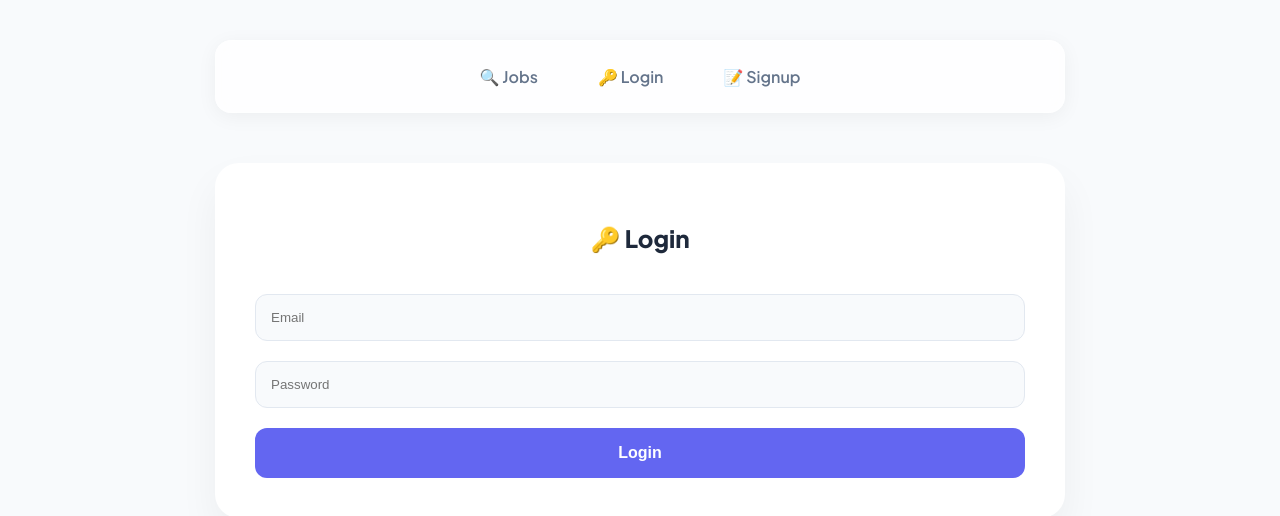
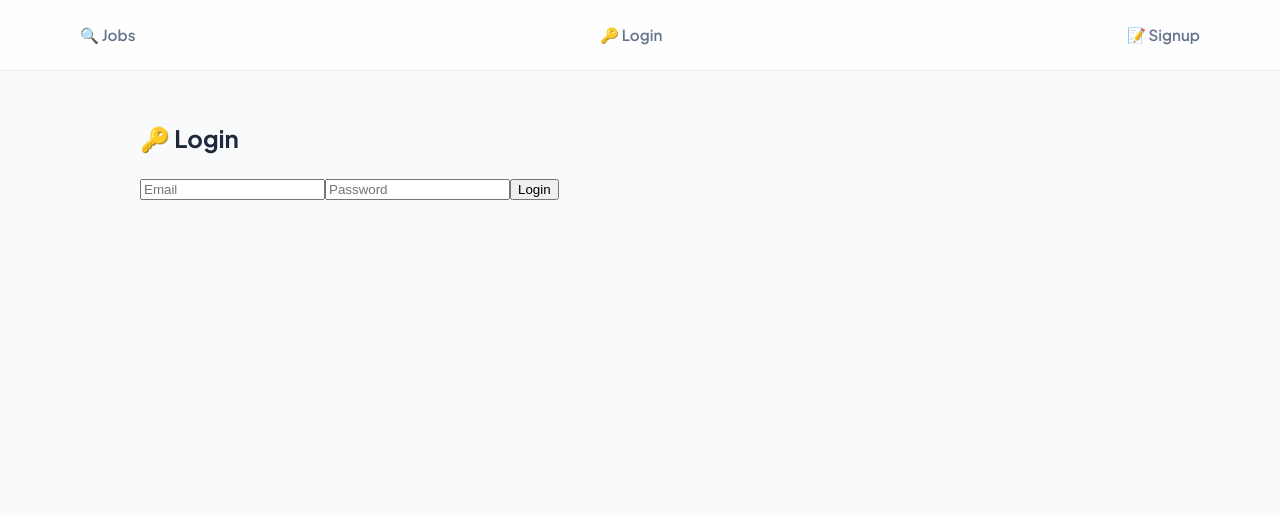
Before and after one commit to mainsohelhu/job-search, a React app in the folder frontend/: page /post in a window 1280 px wide. Shown: the top 516 px of the page. Built offline with nearby package versions, Linux system fonts and the light colour scheme; no server answers; the HTML template or start-up script is replaced by a standard one.

Commit message:
nav improvement

```diff
--- a/frontend/src/App.css
+++ b/frontend/src/App.css
@@ -1,8 +1,8 @@
 /* --- Google Fonts Import --- */
-@import url('https://fonts.googleapis.com/css2?family=Plus+Jakarta+Sans:wght@400;600;800&display=swap');
+@import url('https://fonts.googleapis.com/css2?family=Plus+Jakarta+Sans:wght@400;500;600;700;800&display=swap');
 
 :root {
-  --primary: #6366f1; /* Modern Indigo */
+  --primary: #6366f1;
   --primary-hover: #4f46e5;
   --bg-color: #f8fafc;
   --card-bg: #ffffff;
@@ -10,6 +10,9 @@
   --text-muted: #64748b;
   --danger: #ef4444;
   --success: #10b981;
+  --nav-bg: rgba(255, 255, 255, 0.8);
+  --shadow-sm: 0 4px 6px -1px rgba(0, 0, 0, 0.05);
+  --shadow-md: 0 10px 15px -3px rgba(0, 0, 0, 0.08);
 }
 
 body {
@@ -17,183 +20,207 @@ body {
   margin: 0;
   font-family: 'Plus Jakarta Sans', sans-serif;
   color: var(--text-main);
+  line-height: 1.5;
 }
 
 .container {
-  max-width: 850px;
+  max-width: 1000px;
   margin: 0 auto;
-  padding: 40px 20px;
+  padding: 100px 20px 40px; /* Top padding to account for fixed navbar */
 }
 
-/* --- Modern Navbar --- */
+/* --- Clean Modern Navbar --- */
 .navbar {
+  position: fixed;
+  top: 0;
+  left: 0;
+  right: 0;
+  height: 70px;
   display: flex;
-  justify-content: center;
-  gap: 20px;
-  background: rgba(255, 255, 255, 0.8);
-  backdrop-filter: blur(10px); /* Glass effect */
-  padding: 15px;
-  border-radius: 16px;
-  position: sticky;
-  top: 20px;
-  z-index: 100;
-  box-shadow: 0 4px 20px rgba(0, 0, 0, 0.05);
-  border: 1px solid rgba(255, 255, 255, 0.3);
-  margin-bottom: 50px;
+  align-items: center;
+  justify-content: space-between;
+  padding: 0 5%;
+  background: var(--nav-bg);
+  backdrop-filter: blur(12px);
+  -webkit-backdrop-filter: blur(12px);
+  border-bottom: 1px solid rgba(226, 232, 240, 0.8);
+  z-index: 1000;
+}
+
+.nav-logo {
+  font-weight: 800;
+  font-size: 1.5rem;
+  color: var(--primary);
+  text-decoration: none;
+  letter-spacing: -1px;
+}
+
+.nav-links-group {
+  display: flex;
+  align-items: center;
+  gap: 15px;
 }
 
 .nav-link {
   text-decoration: none;
   font-weight: 600;
   color: var(--text-muted);
-  padding: 10px 20px;
+  padding: 8px 16px;
   border-radius: 10px;
-  transition: all 0.3s ease;
+  transition: all 0.2s ease;
+  font-size: 0.95rem;
 }
 
 .nav-link:hover {
-  background: var(--primary);
-  color: white;
-  transform: translateY(-2px);
+  color: var(--primary);
+  background: rgba(99, 102, 241, 0.05);
 }
 
-/* --- Search Bar --- */
+.logout-btn {
+  background: #fff1f2;
+  color: var(--danger);
+  border: 1px solid #ffe4e6;
+  padding: 8px 16px;
+  border-radius: 10px;
+  font-weight: 600;
+  cursor: pointer;
+  transition: 0.2s;
+}
+
+.logout-btn:hover {
+  background: var(--danger);
+  color: white;
+}
+
+/* --- Professional Job Cards --- */
+.job-list {
+  display: grid;
+  grid-template-columns: repeat(auto-fill, minmax(100%, 1fr));
+  gap: 20px;
+}
+
+.job-card {
+  background: var(--card-bg);
+  padding: 24px;
+  border-radius: 20px;
+  border: 1px solid #f1f5f9;
+  box-shadow: var(--shadow-sm);
+  transition: all 0.3s cubic-bezier(0.4, 0, 0.2, 1);
+}
+
+.job-card:hover {
+  transform: translateY(-4px);
+  box-shadow: var(--shadow-md);
+  border-color: #e2e8f0;
+}
+
+.job-card-header {
+  display: flex;
+  gap: 16px;
+  margin-bottom: 16px;
+}
+
+.company-logo-placeholder {
+  width: 52px;
+  height: 52px;
+  background: linear-gradient(135deg, var(--primary), #818cf8);
+  border-radius: 14px;
+  display: flex;
+  align-items: center;
+  justify-content: center;
+  color: white;
+  font-weight: 800;
+  font-size: 1.2rem;
+  flex-shrink: 0;
+}
+
+.job-card h2 {
+  font-size: 1.25rem;
+  font-weight: 700;
+  margin: 0;
+  color: #0f172a;
+}
+
+.company-name {
+  color: var(--text-muted);
+  font-weight: 500;
+  margin: 4px 0 0 0;
+}
+
+/* --- Badges & Details --- */
+.details-row {
+  display: flex;
+  gap: 12px;
+  margin-bottom: 18px;
+  flex-wrap: wrap;
+}
+
+.badge {
+  padding: 4px 12px;
+  border-radius: 8px;
+  font-size: 0.8rem;
+  font-weight: 700;
+  display: flex;
+  align-items: center;
+  gap: 6px;
+}
+
+.badge-geo { background: #f1f5f9; color: #475569; }
+.badge-money { background: #ecfdf5; color: #059669; }
+
+/* --- Search UI --- */
+.search-wrapper {
+  margin-bottom: 40px;
+  position: relative;
+}
+
 .search-bar {
   width: 100%;
-  padding: 18px 25px;
-  margin-bottom: 35px;
-  border: 2px solid transparent;
+  padding: 16px 24px;
+  border: 2px solid #e2e8f0;
+  border-radius: 16px;
+  font-size: 1rem;
   background: white;
-  border-radius: 15px;
-  font-size: 16px;
-  box-shadow: 0 10px 25px rgba(0, 0, 0, 0.04);
-  transition: all 0.3s;
+  transition: 0.2s;
   box-sizing: border-box;
 }
 
 .search-bar:focus {
   outline: none;
   border-color: var(--primary);
-  box-shadow: 0 10px 25px rgba(99, 102, 241, 0.15);
-}
-
-/* --- Job Cards --- */
-.job-list {
-  display: grid;
-  gap: 25px;
-}
-
-.job-card {
-  background: var(--card-bg);
-  padding: 30px;
-  border-radius: 20px;
-  border: 1px solid #f1f5f9;
-  box-shadow: 0 4px 15px rgba(0, 0, 0, 0.02);
-  transition: transform 0.3s, box-shadow 0.3s;
-  position: relative;
-  overflow: hidden;
-}
-
-.job-card::before {
-  content: '';
-  position: absolute;
-  top: 0;
-  left: 0;
-  width: 6px;
-  height: 100%;
-  background: var(--primary);
-}
-
-.job-card:hover {
-  transform: translateY(-5px);
-  box-shadow: 0 15px 35px rgba(0, 0, 0, 0.07);
-}
-
-.job-card h2 {
-  font-size: 24px;
-  margin-top: 0;
-  color: var(--text-main);
+  box-shadow: 0 0 0 4px rgba(99, 102, 241, 0.1);
 }
 
 /* --- Buttons --- */
 .button-group {
   display: flex;
   gap: 12px;
-  margin-top: 25px;
 }
 
 .apply-btn {
+  flex: 2;
   background: var(--primary);
   color: white;
-  padding: 12px 24px;
-  border-radius: 10px;
+  padding: 12px;
+  border-radius: 12px;
   text-decoration: none;
-  font-weight: 600;
-  flex: 2;
   text-align: center;
+  font-weight: 700;
   transition: 0.3s;
 }
 
 .apply-btn:hover {
   background: var(--primary-hover);
-  box-shadow: 0 8px 15px rgba(99, 102, 241, 0.3);
+  box-shadow: 0 4px 12px rgba(99, 102, 241, 0.3);
 }
 
 .delete-btn {
-  background: #fee2e2;
+  flex: 1;
+  background: #fff1f2;
   color: var(--danger);
-  padding: 12px 20px;
-  border-radius: 10px;
   border: none;
+  padding: 12px;
+  border-radius: 12px;
   font-weight: 600;
   cursor: pointer;
-  flex: 1;
-  transition: 0.3s;
 }
-
-.delete-btn:hover {
-  background: var(--danger);
-  color: white;
-}
-
-/* --- Form --- */
-.job-form {
-  background: white;
-  padding: 40px;
-  border-radius: 24px;
-  box-shadow: 0 20px 40px rgba(0, 0, 0, 0.05);
-  display: flex;
-  flex-direction: column;
-  gap: 20px;
-}
-
-.job-form h2 {
-  text-align: center;
-  margin-bottom: 20px;
-  font-weight: 800;
-}
-
-.job-form input, .job-form textarea {
-  padding: 15px;
-  border: 1px solid #e2e8f0;
-  border-radius: 12px;
-  background: #f8fafc;
-  transition: 0.3s;
-}
-
-.job-form input:focus {
-  border-color: var(--primary);
-  background: white;
-  outline: none;
-}
-
-.job-form button {
-  background: var(--primary);
-  color: white;
-  padding: 16px;
-  border-radius: 12px;
-  border: none;
-  font-weight: 700;
-  font-size: 16px;
-  cursor: pointer;
-}
```
